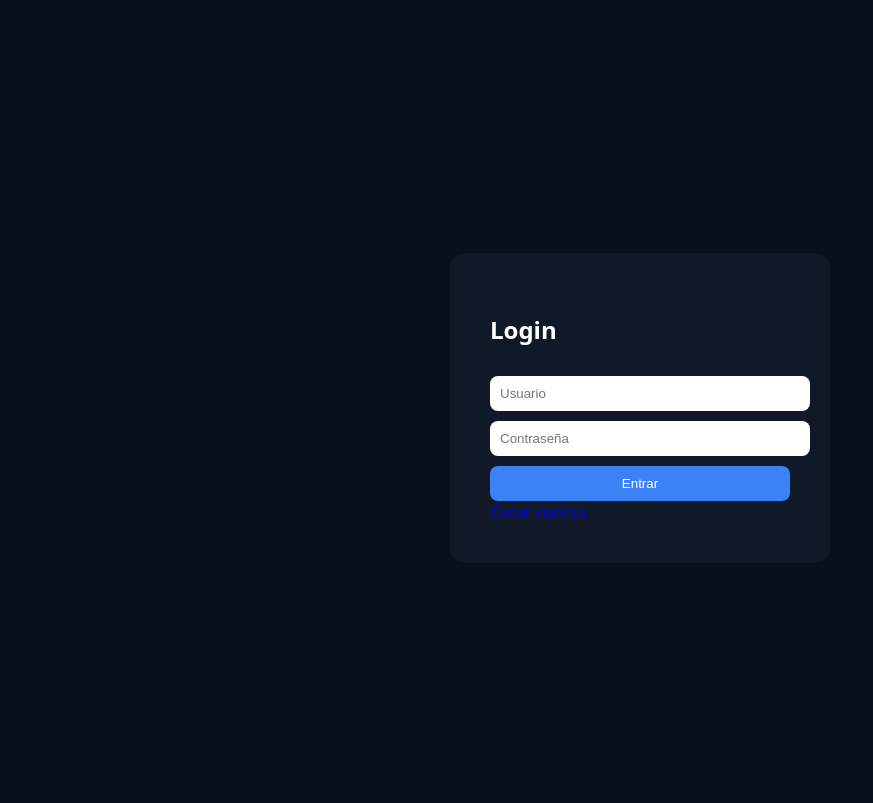
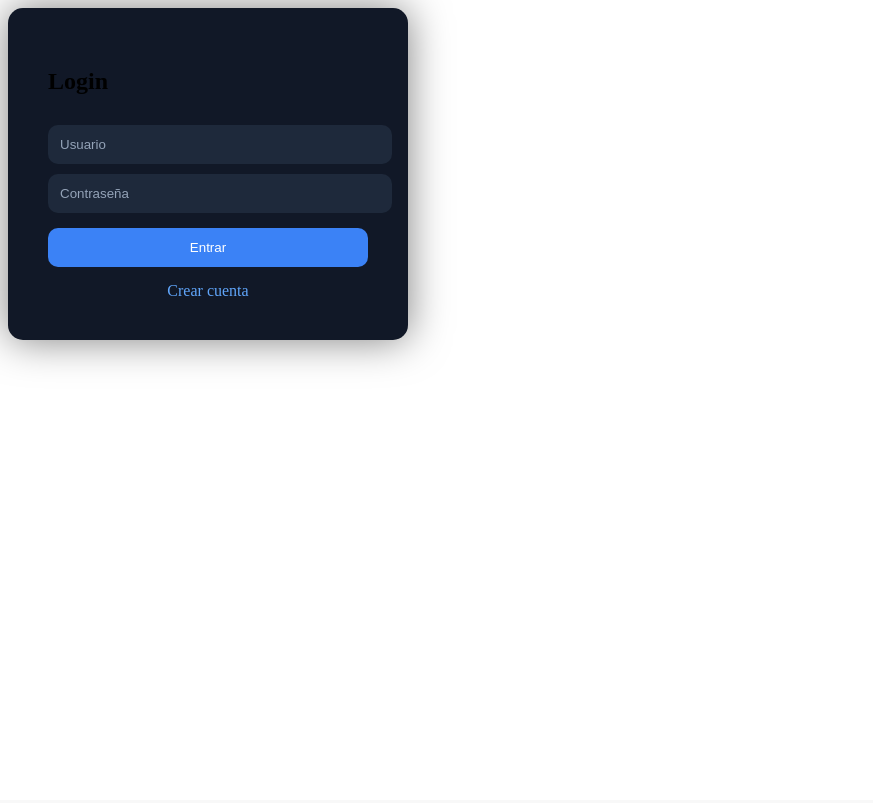
Before and after one commit to KarenGomeez/agenda-inteligente, a Flask app: page /login in a window 1280 px wide. Shown: the top 803 px of the page, without its empty margins (0-873 px from the left). After the commit the page ends 360 px from the top, so only its background shows below. Run offline with Flask 3, Linux system fonts and the light colour scheme.

Commit message:
Update login.html

```diff
--- a/templates/login.html
+++ b/templates/login.html
@@ -1,6 +1,7 @@
 <!DOCTYPE html>
 <html>
 <head>
+<style>
 <style>
 body {
     background: #0a0f1c;
@@ -11,23 +12,56 @@ body {
     align-items: center;
     height: 100vh;
 }
+
 .box {
     background: #111827;
     padding: 40px;
     border-radius: 15px;
-    width: 300px;
+    width: 320px;
+    box-shadow: 0 0 40px rgba(0,0,0,0.5);
 }
-input, button {
+
+h2 {
+    margin-bottom: 20px;
+}
+
+input {
     width: 100%;
-    padding: 10px;
+    padding: 12px;
     margin-top: 10px;
-    border-radius: 8px;
+    border-radius: 10px;
     border: none;
+    background: #1e293b;   /* 🔥 oscuro */
+    color: white;
 }
+
+input::placeholder {
+    color: #94a3b8;
+}
+
 button {
+    width: 100%;
+    padding: 12px;
+    margin-top: 15px;
+    border-radius: 10px;
+    border: none;
     background: #3b82f6;
     color: white;
+    cursor: pointer;
 }
+
+button:hover {
+    background: #2563eb;
+}
+
+a {
+    display: block;
+    margin-top: 15px;
+    text-align: center;
+    color: #60a5fa;
+    text-decoration: none;
+}
+</style>
 </style>
 </head>
 <body>
```
